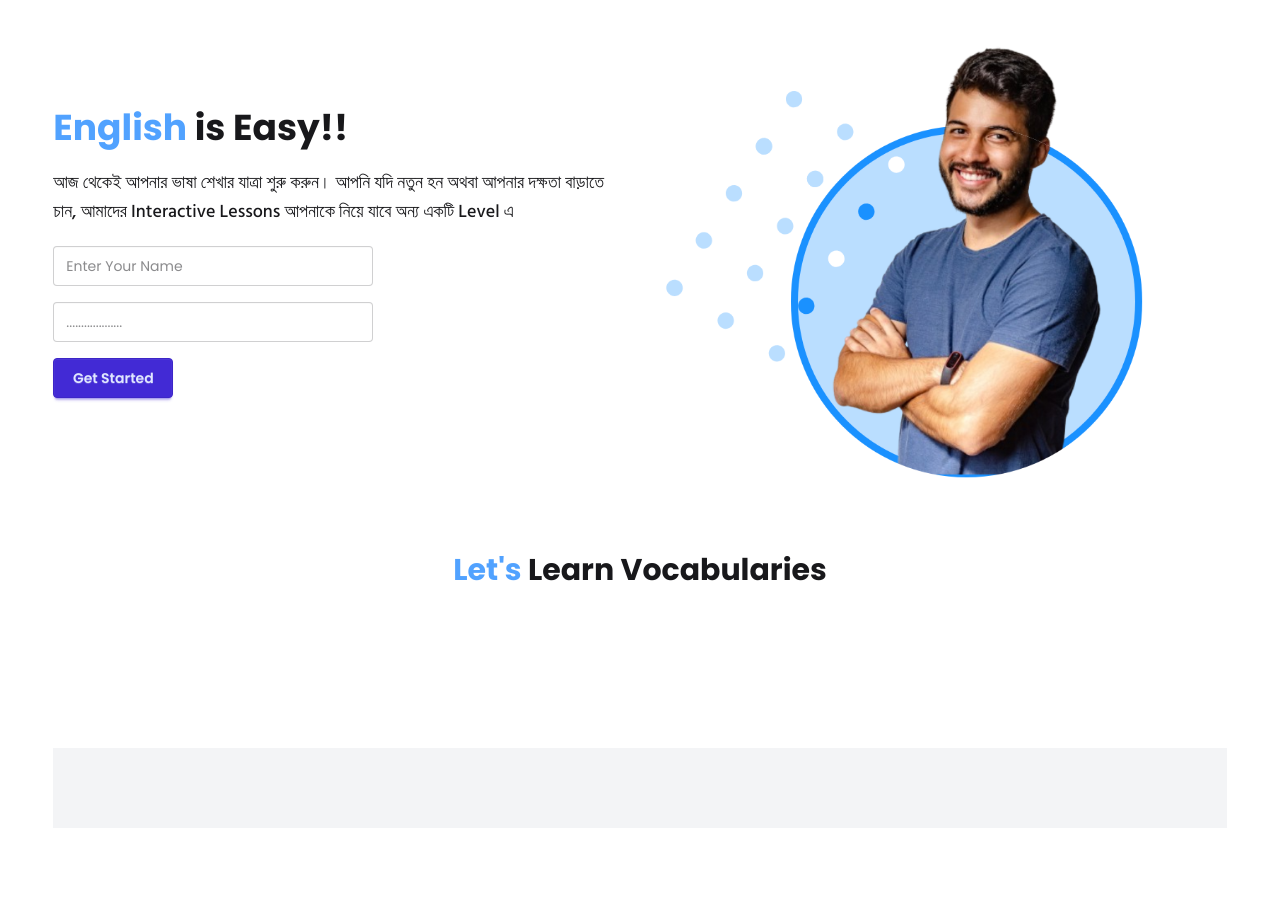
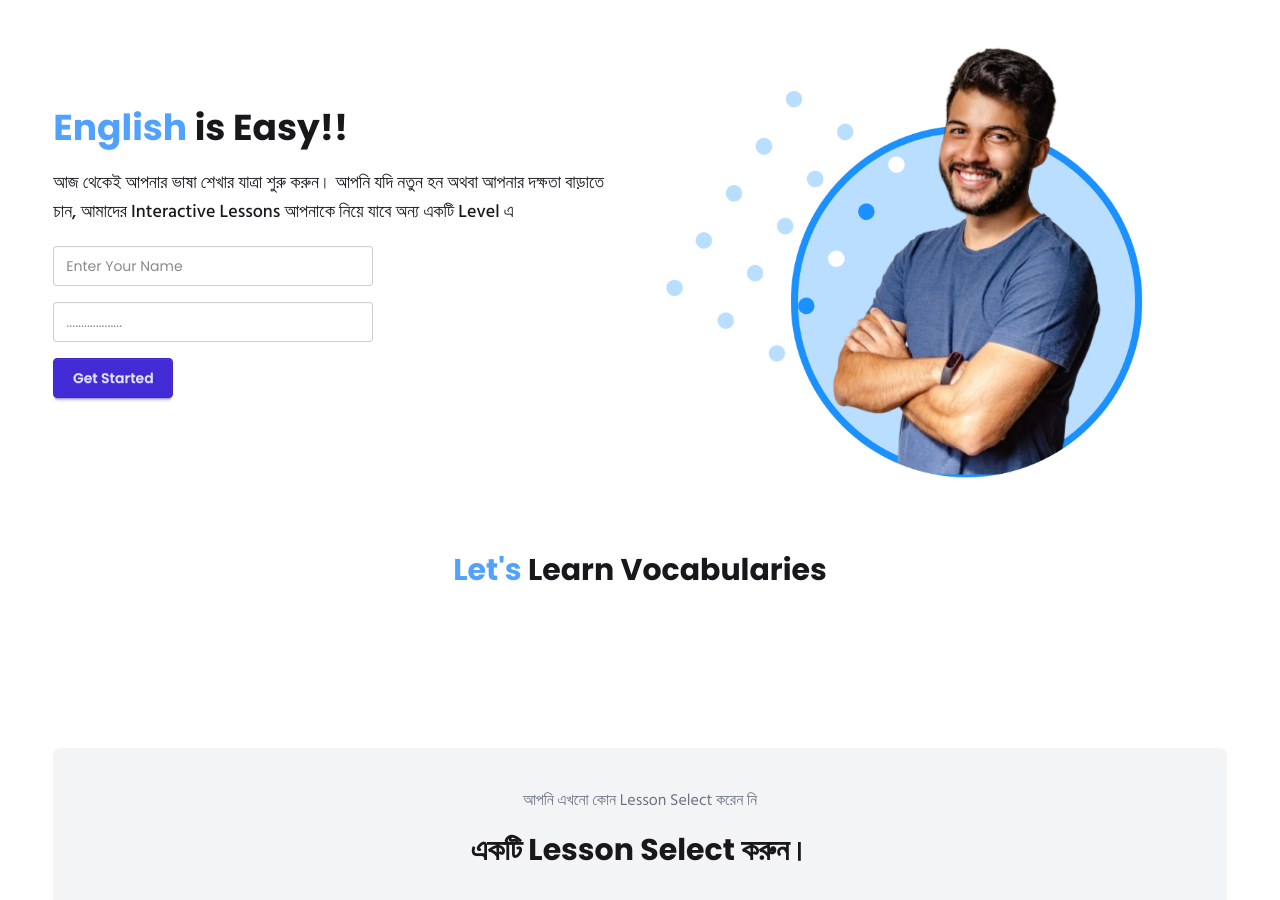
Before and after one commit to Abdullah881485/English-Janala, a plain HTML site: page index.html in a window 1280 px wide. Shown: the part 78-978 px from the top of the page. Drawn offline with nearby package versions, Linux system fonts and the light colour scheme; no server answers.

Commit message:
second commit

```diff
--- a/index.html
+++ b/index.html
@@ -97,10 +97,12 @@
       </div>
     </section>
 
-    <section id="word-container" class="w-11/12 mx-auto my-20 bg-gray-100 p-10 grid grid-cols-1 md:grid-cols-3 gap-5 text-center">
+    <section id="word-container" class="w-11/12 mx-auto my-20 bg-gray-100 rounded-lg p-10 grid grid-cols-1 md:grid-cols-3 gap-5 text-center">
 
-
-
+      <div class="col-span-3 grid-flow-col text-center space-y-5">
+        <p class="font-bangla text-[16px] text-gray-500 ">আপনি এখনো কোন Lesson Select করেন নি</p>
+      <h1 class="text-3xl font-bold ">একটি Lesson Select করুন।</h1>
+      </div>
     </section>
 
 
```
